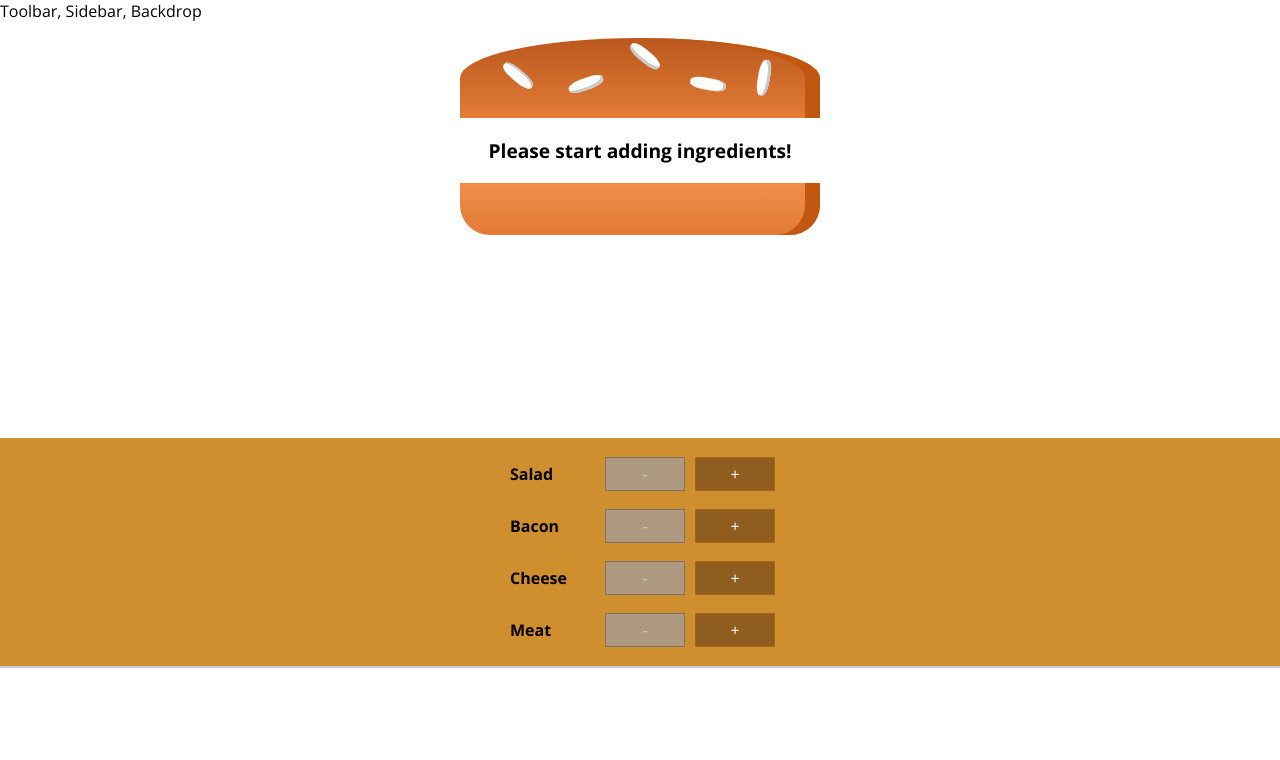
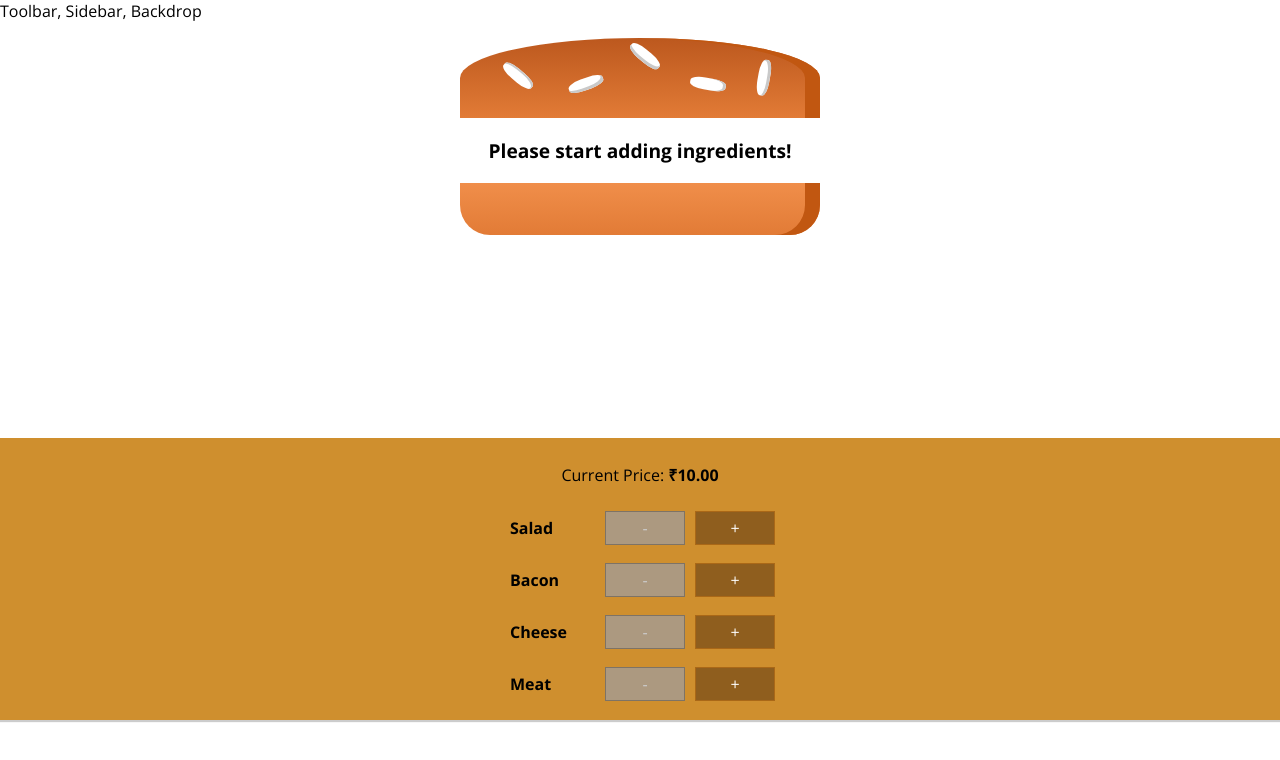
Before and after one commit to 3atharvkurdukar/udemy-react, a React (Create React App) app: page / in a window 1280 px wide. Shown: the top 760 px of the page. Built offline with nearby package versions, Linux system fonts and the light colour scheme.

Commit message:
Displaying the burger price

```diff
--- a/src/components/Burger/BuildControls/BuildControls.js
+++ b/src/components/Burger/BuildControls/BuildControls.js
@@ -11,6 +11,7 @@ const controls = [
 
 const buildControls = (props) => (
     <div className={classes.BuildControls}>
+        <p>Current Price: <strong>₹{props.price.toFixed(2)}</strong></p>
         {controls.map((control) => (
                 <BuildControl
                     key={control.label}
--- a/src/containers/BurgerBuilder/BurgerBuilder.js
+++ b/src/containers/BurgerBuilder/BurgerBuilder.js
@@ -65,7 +65,8 @@ class BurgerBuilder extends Component {
                 <BuildControls
                     ingredientAdded={this.addIngredientHandler}
                     ingredientRemoved={this.removeIngredientHandler}
-                    disabled={disabledInfo} />
+                    disabled={disabledInfo}
+                    price={this.state.totalPrice} />
             </Aux>
         );
     }
```
